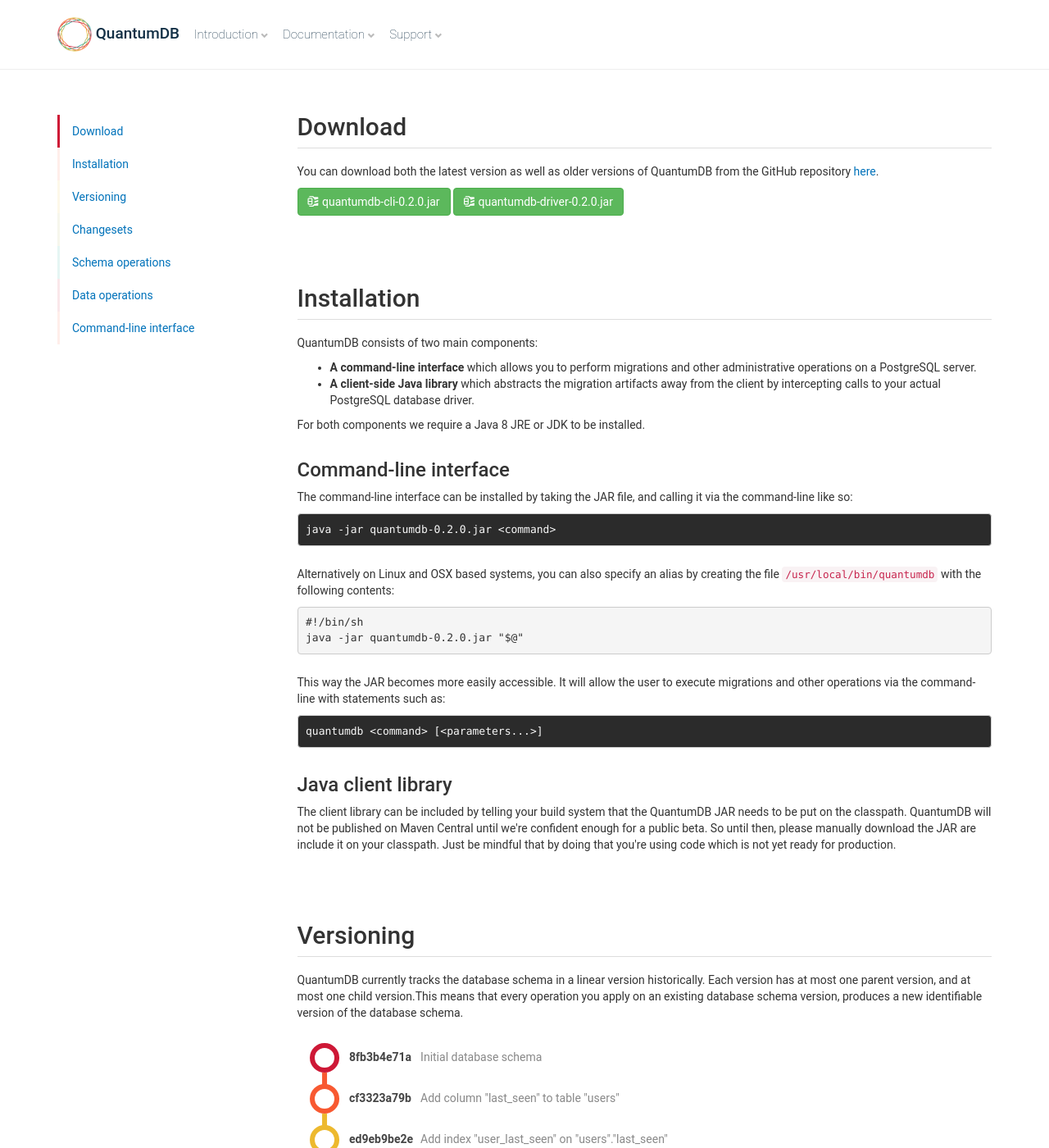
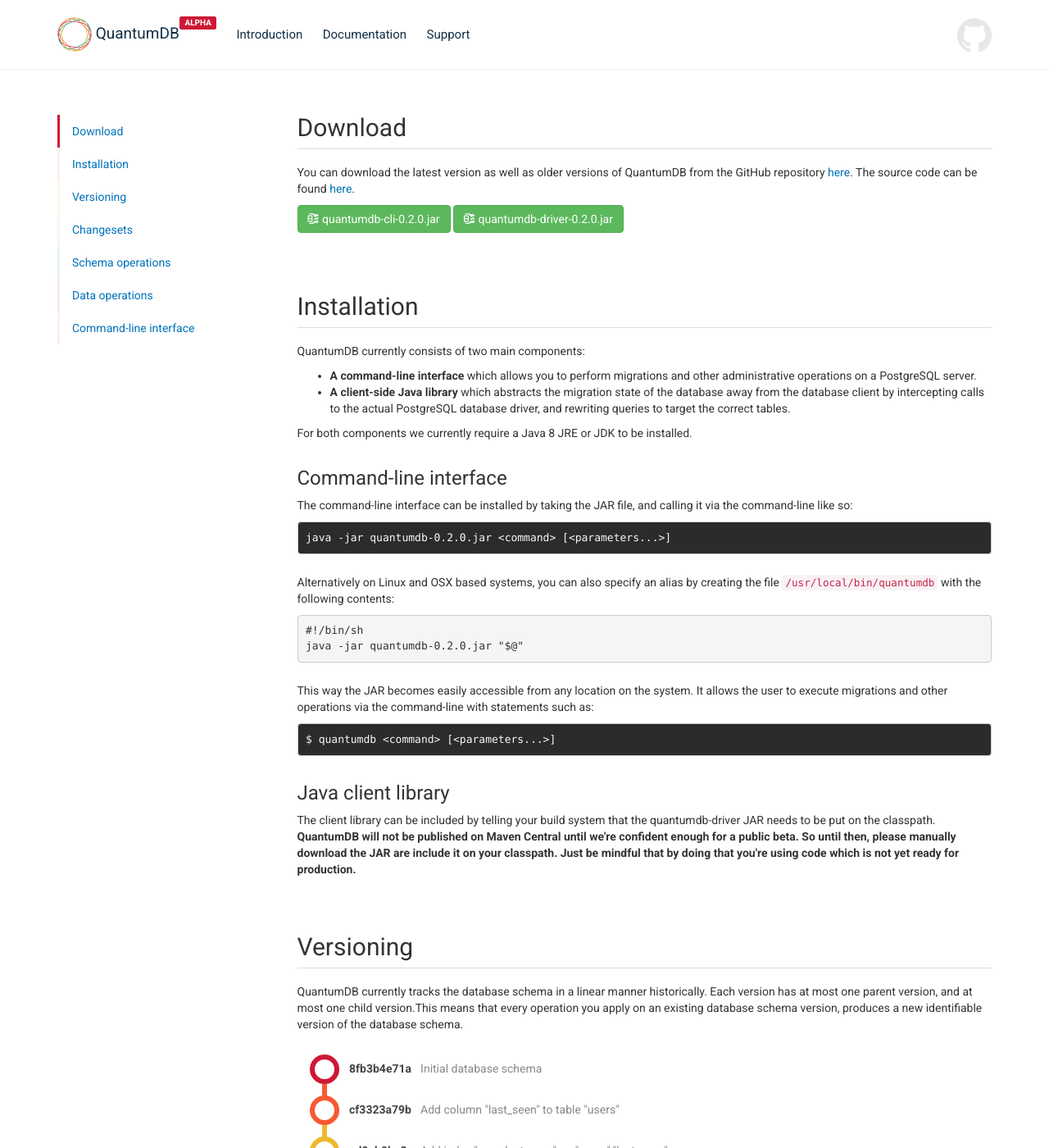
Before and after one commit to quantumdb/quantumdb, a Jekyll site: the page built from docs/docs/0.2/index.html, in a window 1280 px wide and 1400 px high. Shown: the whole window at 82% size. Built offline with Jekyll 4.4.1, drawn with Linux system fonts in a browser that asks for light colours; nearby versions of some CDN libraries; Markdown is read by kramdown in place of the engine named in the settings; some of the changed text lies outside the part shown.

Commit message:
Improved docs site.

```diff
--- a/docs/_includes/head.html
+++ b/docs/_includes/head.html
@@ -7,6 +7,7 @@
 
 <link rel="stylesheet" href="{{ "/assets/css/bootstrap.min.css" | prepend: site.url }}">
 <link rel="stylesheet" href="{{ "/assets/css/main.css" | prepend: site.url }}">
+<link rel="stylesheet" href="https://fonts.googleapis.com/css?family=Roboto:100,400,700">
 
 <script src="https://ajax.googleapis.com/ajax/libs/jquery/1.12.4/jquery.min.js" type="text/javascript"></script>
 <script src="http://www.appelsiini.net/download/jquery.viewport.mini.js" type="text/javascript"></script>
--- a/docs/_includes/header.html
+++ b/docs/_includes/header.html
@@ -3,10 +3,14 @@
         <a href="/">
             <h1 class="logo">
                 <img src="{{ "/assets/images/logo.png" | prepend: site.url }}" /> QuantumDB
+                <span class="label label-danger">ALPHA</span>
             </h1>
         </a>
-        <a href="/intro">Introduction <i class="glyphicon glyphicon-chevron-down"></i></a>
-        <a href="/docs/0.2">Documentation <i class="glyphicon glyphicon-chevron-down"></i></a>
-        <a href="/support">Support <i class="glyphicon glyphicon-chevron-down"></i></a>
+        <a class="item" href="/intro">Introduction</a>
+        <a class="item" href="/docs/0.2">Documentation</a>
+        <a class="item" href="/support">Support</a>
+        <a href="https://github.com/quantumdb/quantumdb" class="github">
+            <img src="{{ "/assets/images/github.png" | prepend: site.url }}" />
+        </a>
     </div>
 </div>
--- a/docs/assets/css/main.scss
+++ b/docs/assets/css/main.scss
@@ -6,18 +6,21 @@ $orange: #F85931;
 $yellow: #EDB92E;
 $green: #A3A948;
 $turquoise: #009989;
+$blue: #0072ba;
 
 $colors: ( $red, $orange, $yellow, $green, $turquoise );
 
 html, body {
   margin: 0;
-  padding: 42px 0 0 0;
-
   font-family: Roboto;
 }
 
+body {
+  padding: 85px 0 0 0;
+}
+
 a {
-  color: #0072ba;
+  color: $blue;
 }
 
 *[id] {
@@ -34,6 +37,7 @@ a {
   .logo {
     display: inline-block;
     margin: 11px 0px;
+    width: 215px;
     font-size: 19px;
     color: #133046;
 
@@ -42,14 +46,41 @@ a {
       height: 42px;
       margin: -4px 0;
     }
+
+    .label {
+      background-color: $red;
+      font-size: 10px;
+      position: relative;
+      left: -4px;
+      top: -16px;
+    }
+  }
+
+  .github {
+    opacity: 0.1;
+    display: inline-block;
+    margin-top: 8px;
+    float: right;
+
+    &:hover {
+      opacity: 0.7;
+    }
+
+    img {
+      width: 42px;
+      height: 42px;
+    }
   }
 
   a {
     display: inline-block;
-    margin-right: 14px;
     font-size: 15px;
-    font-weight: 100;
+    font-weight: 400;
     color: #133046;
+
+    &.item {
+      margin-right: 21px;
+    }
 
     &:hover {
       text-decoration: none;
@@ -60,6 +91,10 @@ a {
       color: #bbb;
     }
   }
+}
+
+.btn {
+  margin-bottom: 5px;
 }
 
 pre.code {
@@ -78,9 +113,28 @@ pre.code {
 
 .hero {
   @extend .full-width;
-  min-height: 500px;
-  background: $green;
+  min-height: 330px;
+  padding-top: 48px;
   color: #ffffff;
+
+  background-color: $green;
+  background: url("/assets/images/logo.png") 70% 100px, -moz-linear-gradient(-45deg, $green 0%, $blue 100%);
+  background: url("/assets/images/logo.png") 70% 100px, -webkit-linear-gradient(-45deg, $green 0%,$blue 100%);
+  background: url("/assets/images/logo.png") 70% 100px, linear-gradient(135deg, $green 0%,$blue 100%);
+  filter: progid:DXImageTransform.Microsoft.gradient( startColorstr='{$green}', endColorstr='{$blue}',GradientType=1 );
+  background-repeat: no-repeat;
+
+  h1, h3 {
+    margin: 0px;
+    padding: 0px;
+    font-weight: 100;
+    text-shadow: 2px 2px 3px rgba(0, 0, 0, 0.33);
+  }
+
+  h1 {
+    font-size: 60px;
+    font-weight: 500;
+  }
 }
 
 img.changelog-image {
@@ -88,7 +142,7 @@ img.changelog-image {
 }
 
 section {
-  margin-bottom: 64px;
+  margin-bottom: 48px;
 
   h1, h2 {
     border-bottom: 1px solid #ddd;
--- a/docs/docs/0.2/index.html
+++ b/docs/docs/0.2/index.html
@@ -20,8 +20,9 @@ layout: default
     <div class="col-md-9">
         <section id="download">
             <h2>Download</h2>
-            <p>You can download both the latest version as well as older versions of QuantumDB from the GitHub repository
-                <a href="https://github.com/quantumdb/quantumdb/releases">here</a>.</p>
+            <p>You can download the latest version as well as older versions of QuantumDB from the GitHub repository
+                <a href="https://github.com/quantumdb/quantumdb/releases">here</a>. The source code can be found
+                <a href="https://github.com/quantumdb/quantumdb">here</a>.</p>
 
             <div class="btn-block">
                 <a href="https://github.com/quantumdb/quantumdb/releases/download/quantumdb-0.2.0/quantumdb-cli-0.2.0.jar" class="btn btn-success">
@@ -35,42 +36,44 @@ layout: default
 
         <section id="installation">
             <h2>Installation</h2>
-            <p>QuantumDB consists of two main components:
+            <p>QuantumDB currently consists of two main components:
                 <ul>
                     <li><strong>A command-line interface</strong> which allows you to perform migrations and other
                         administrative operations on a PostgreSQL server.</li>
-                    <li><strong>A client-side Java library</strong> which abstracts the migration artifacts away
-                        from the client by intercepting calls to your actual PostgreSQL database driver.</li>
+                    <li><strong>A client-side Java library</strong> which abstracts the migration state of the database
+                        away from the database client by intercepting calls to the actual PostgreSQL database driver,
+                        and rewriting queries to target the correct tables.</li>
                 </ul>
             </p>
 
-            <p>For both components we require a Java 8 JRE or JDK to be installed.</p>
+            <p>For both components we currently require a Java 8 JRE or JDK to be installed.</p>
 
             <h3>Command-line interface</h3>
             <p>The command-line interface can be installed by taking the JAR file, and calling it via the command-line
-                like so: <pre class="terminal">java -jar quantumdb-0.2.0.jar &lt;command&gt;</pre></p>
+                like so: <pre class="terminal">java -jar quantumdb-0.2.0.jar &lt;command&gt; [&lt;parameters...&gt;]</pre></p>
 
             <p>Alternatively on Linux and OSX based systems, you can also specify an alias by creating the file
                 <code>/usr/local/bin/quantumdb</code> with the following contents:
                 <pre>#!/bin/sh
 java -jar quantumdb-0.2.0.jar "$@"</pre></p>
 
-            <p>This way the JAR becomes more easily accessible. It will allow the user to execute migrations and other
-                operations via the command-line with statements such as:
-                <pre class="terminal">quantumdb &lt;command&gt; [&lt;parameters...&gt;]</pre></p>
+            <p>This way the JAR becomes easily accessible from any location on the system. It allows the user to
+                execute migrations and other operations via the command-line with statements such as:
+                <pre class="terminal">$ quantumdb &lt;command&gt; [&lt;parameters...&gt;]</pre></p>
 
             <h3>Java client library</h3>
-            <p>The client library can be included by telling your build system that the QuantumDB JAR needs to be put
-                on the classpath. QuantumDB will not be published on Maven Central until we're confident enough for a
-                public beta. So until then, please manually download the JAR are include it on your classpath. Just be
-                mindful that by doing that you're using code which is not yet ready for production.</p>
+            <p>The client library can be included by telling your build system that the quantumdb-driver JAR needs to
+                be put on the classpath. <strong>QuantumDB will not be published on Maven Central until we're confident
+                enough for a public beta. So until then, please manually download the JAR are include it on your
+                classpath. Just be mindful that by doing that you're using code which is not yet ready for production.
+                </strong></p>
         </section>
 
         <section id="versioning">
             <h2>Versioning</h2>
-            <p>QuantumDB currently tracks the database schema in a linear version historically. Each version has at
+            <p>QuantumDB currently tracks the database schema in a linear manner historically. Each version has at
                 most one parent version, and at most one child version.This means that every operation you apply on
-                an existing database schema version, produces a new identifiable version of the database schema. </p>
+                an existing database schema version, produces a new identifiable version of the database schema.</p>
 
             <svg xmlns="http://www.w3.org/2000/svg" version="1.1" viewBox="0 15 847 170">
                 <!-- version 1 -->
@@ -94,14 +97,14 @@ java -jar quantumdb-0.2.0.jar "$@"</pre></p>
 
         <section id="changesets">
             <h2>Changesets</h2>
-            <p>QuantumDB like a lot of other schema evolution tools, allows the user to define their changes in sets
+            <p>QuantumDB, like a lot of other schema evolution tools, allows the user to define their changes in sets
                 of operations which belong to each other and need to be executed together in a particular sequence.
-                Although each operation in a changeset will yield a new version of the database schema, each changeset
-                can be identified by the final resulting version of that changeset.</p>
+                Although each operation in a changeset will yield a new version of the database schema, each change set
+                can be identified by the final resulting version of that change set.</p>
 
-            <p>Below you'll see an example changelog with 5 versions in total, with 2 changesets each containing 2
-                operations. The first changeset can be identified as <strong>ed9eb9be2e</strong>, whereas the second
-                changeset can be identified as <strong>cc92b7b121</strong>.</p>
+            <p>Below you can see an example changelog with 5 versions in total, 2 change sets each containing 2
+                operations. The first change set can be identified as <strong>ed9eb9be2e</strong>, whereas the second
+                change set can be identified as <strong>cc92b7b121</strong>.</p>
 
             <svg xmlns="http://www.w3.org/2000/svg" version="1.1" viewBox="0 15 847 455">
                 <!-- changeset 1 -->
@@ -110,7 +113,7 @@ java -jar quantumdb-0.2.0.jar "$@"</pre></p>
                 <foreignObject x="62" y="100" width="767" height="20">
                     <p xmlns="http://www.w3.org/1999/xhtml" style="color: #444444; margin: 0; padding: 0;">
                         <strong>Author:</strong> Michael de Jong</br>
-                        Add 'last_seen' column to 'users' table to track the most recent visit.
+                        Track the time the user was last seen.
                     </p>
                 </foreignObject>
 
@@ -120,7 +123,7 @@ java -jar quantumdb-0.2.0.jar "$@"</pre></p>
                 <foreignObject x="62" y="285" width="767" height="20">
                     <p xmlns="http://www.w3.org/1999/xhtml" style="color: #444444; margin: 0; padding: 0;">
                         <strong>Author:</strong> Michael de Jong</br>
-                        Add audit columns to 'users' table to track when records are created/updated.
+                        Track when users are created and updated.
                     </p>
                 </foreignObject>
 
@@ -154,18 +157,18 @@ java -jar quantumdb-0.2.0.jar "$@"</pre></p>
                 <text x="150" y="415" dy="4" font-family="Roboto" font-size="14" fill="#888888">Add column "updated_at" to table "users"</text>
             </svg>
 
-            <p>In addition we also allow the user to specify an author, and a description for each changeset for
+            <p>In addition we also allow the user to specify an author, and a description for each change set for
                 auditing and debugging purposes.</p>
 
             <p>Using the following code we can define these changelog entries.</p>
 
             <pre class="code"><code class="java">changelog.addChangeSet("Michael de Jong",
-        "Add 'last_seen' column to 'users' table to track the most recent visit.",
+        "Track the time the user was last seen.",
         addColumn("users", "last_seen", timezone(true)),
         createIndex("users", false, "last_seen"));
 
 changelog.addChangeSet("Michael de Jong",
-        "Add audit columns to 'users' table to track when records are created/updated.",
+        "Track when users are created and updated.",
         addColumn("users", "created_at", timezone(true), "NOW()", Hint.NOT_NULL),
         addColumn("users", "updated_at", timezone(true)));</code></pre>
 
@@ -242,10 +245,21 @@ changelog.addChangeSet("Michael de Jong",
             <h3>DROP TABLE</h3>
             <pre class="code"><code class="java">SchemaOperations.dropTable("users");</code></pre>
             <p>This example code drops the existing <code>users</code> table from the database.</p>
+            <p>Note that this operation is essentially &quot;free&quot; provided that the table is still in use by an
+                older version of the database schema. When the last database schema still using this table is dropped,
+                this table will be actually dropped from the database.</p>
 
             <h3>RENAME TABLE</h3>
             <pre class="code"><code class="java">SchemaOperations.renameTable("users", "customers");</code></pre>
             <p>This operation renames an existing <code>users</code> table to <code>customers</code>.</p>
+            <p>It's worth noting that this operation is essentially &quot;free&quot;, as the current version of
+                QuantumDB doesn't actually change the database structure at all. The rename is handled by adding an
+                alias to QuantumDB's table mapping, pointing to the same physical table as the original. The
+                quantumdb-driver will use this table mapping to ensure your queries are addressed to the same physical
+                table even though you're using the new table name in your queries.</p>
+            <p>If you mix a &quot;rename table&quot; operation with any other &quot;non-free&quot; operation on the
+                same table, this operation will no longer be &quot;free&quot; and require the creation of a ghost
+                table during the migration.</p>
         </section>
 
         <section id="dataoperations">
@@ -299,11 +313,11 @@ changelog.addChangeSet("Michael de Jong",
 <span class="green">==> Initial state of the database. - QuantumDB</span>
     > 8fb3b4e71a (active)
 
-<span class="green">==> Add 'last_seen' column to 'users' table to track the most recent visit. - Michael de Jong</span>
+<span class="green">==> Track the time the user was last seen. - Michael de Jong</span>
     > cf3323a79b - AddColumn
     > ed9eb9be2e - CreateIndex
 
-<span class="green">==> Add audit columns to 'users' table to track when records are created/updated. - Michael de Jong</span>
+<span class="green">==> Track when users are created and updated. - Michael de Jong</span>
     > 72ae28b49a - AddColumn
     > cc92b7b121 - AddColumn</pre>
 
@@ -338,7 +352,7 @@ changelog.addChangeSet("Michael de Jong",
 
             <pre class="terminal">$ quantumdb drop 8fb3b4e71a
 <span class="green">==> Database is operating at version(s):
-    > ed9eb9be2e: Add 'last_seen' column to 'users' table to track the most recent visit.</span></pre>
+    > ed9eb9be2e: Track the time the user was last seen.</span></pre>
 
             <h3>query</h3>
             <p><code>query</code> is another debugging command that can be used. The <code>query</code> will execute
--- a/docs/index.html
+++ b/docs/index.html
@@ -4,5 +4,8 @@ layout: default
 
 
 <div class="hero">
-
+    <div class="container">
+        <h1>Zero-downtime</h1>
+        <h3>database schema migrations</h3>
+    </div>
 </div>
```
Also changed, not shown: docs/assets/images/docs/0.1/versioning.png (deleted), docs/assets/images/github.png (added), docs/intro/index.html (line endings or trailing spaces), 1 other file.
